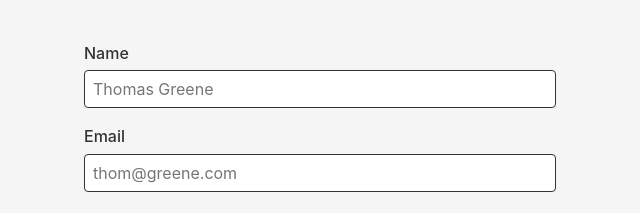
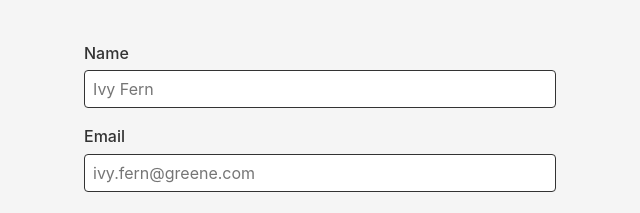
Before and after one commit to JustinBusschau/grove_glade, a Gatsby site: page /contact in a window 1280 px wide. Shown: the part 471-684 px from the top of the page, 320-960 px from the left. Built offline with nearby package versions, Linux system fonts and the light colour scheme; Gatsby itself is replaced by a stand-in of ours.

Commit message:
add id to form and improve placeholders

```diff
--- a/src/pages/contact.tsx
+++ b/src/pages/contact.tsx
@@ -213,6 +213,7 @@ export default function ContactPage() {
           ></iframe>
           <Form
             name="contact"
+            id="contact"
             data-netlify="true"
             netlify
             netlify-honeypot="honorific"
@@ -226,7 +227,7 @@ export default function ContactPage() {
                 type="text"
                 id="name"
                 name="name"
-                placeholder="Thomas Greene"
+                placeholder="Ivy Fern"
                 value={name}
                 onChange={e => setName(e.target.value)}
               />
@@ -239,7 +240,7 @@ export default function ContactPage() {
                   type="text"
                   id="honorific"
                   name="honorific"
-                  placeholder="Mr"
+                  placeholder="Ms"
                 />
               </FormGroup>
             </div>
@@ -250,7 +251,7 @@ export default function ContactPage() {
                 type="email"
                 id="email"
                 name="email"
-                placeholder="thom@greene.com"
+                placeholder="ivy.fern@greene.com"
                 value={email}
                 onChange={e => validateEmail(e)}
               />
```
